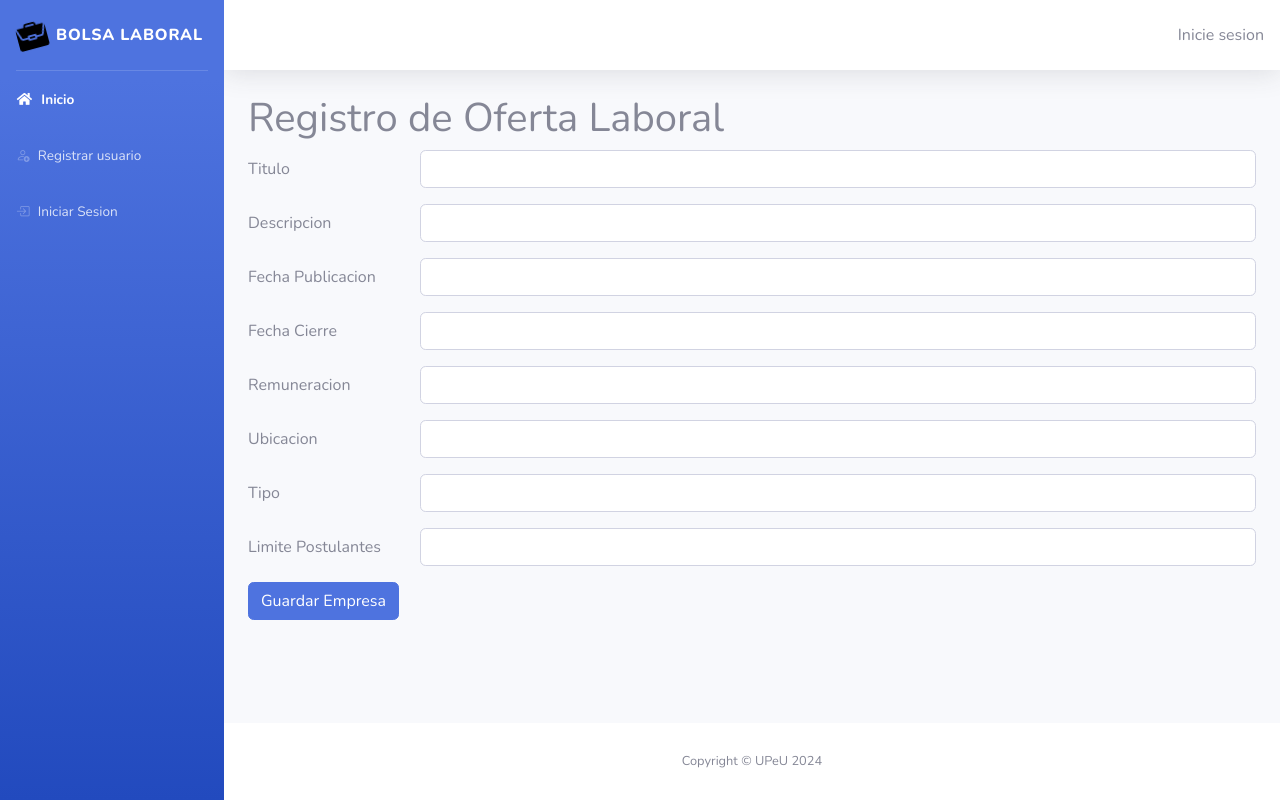
After one commit to GustavoSalluca/bolsa_laboral, a PHP site: page /bolsa/source/registrar_oferta.php in a window 1280 px wide. The commit adds this page. Run offline with PHP 8.4, Linux system fonts and the light colour scheme.

Commit message:
oferta laboral

```diff
--- a/includes/head.php
+++ b/includes/head.php
@@ -69,6 +69,22 @@ session_start();
                     <span>Registrar usuario</span></a>
             </li>
 
+            <?php if (isset($_SESSION["SESION_ROL"]) && $_SESSION["SESION_ROL"] == '2') { ?>
+
+                <li class="nav-item">
+                <a class="nav-link" href="<?php echo RUTAGENERAL; ?>source/registrar_oferta.php">
+                    <i class="bi bi-building-add"></i>
+                    <span>Registrar Oferta Laboral</span></a>
+                </li>
+
+                <li class="nav-item">
+                    <a class="nav-link" href="<?php echo RUTAGENERAL; ?>source/listar_ofertas.php">
+                        <i class="bi bi-building-add"></i>
+                        <span>Oferta Laboral</span></a>
+                </li>
+
+                <?php } ?>
+
             <?php
             if(isset($_SESSION["SESION_ROL"]) && $_SESSION["SESION_ROL"]=='1'){
             ?>
@@ -92,10 +108,24 @@ session_start();
             </li>
 
             <li class="nav-item">
+                <a class="nav-link" href="<?php echo RUTAGENERAL; ?>source/registrar_oferta.php">
+                    <i class="bi bi-building-add"></i>
+                    <span>Registrar Oferta Laboral</span></a>
+            </li>
+
+            <li class="nav-item">
+                <a class="nav-link" href="<?php echo RUTAGENERAL; ?>source/listar_ofertas.php">
+                    <i class="bi bi-building-add"></i>
+                    <span>Oferta Laboral</span></a>
+            </li>
+
+            <li class="nav-item">
                 <a class="nav-link" href="<?php echo RUTAGENERAL; ?>source/listar_empresas.php">
                     <i class="bi bi-building"></i>
                     <span>Empresas</span></a>
             </li>
+
+
 
             <?php
                 }
--- a/index.php
+++ b/index.php
@@ -8,7 +8,11 @@ include("includes/head.php");
 
     <!-- Inicio Zona  central del sistema  -->
 
-
+    <?php
+    if(isset($_REQUEST['noautorizado'])){
+        echo 'no autorizado';
+    }
+    ?>
 
 
 
--- a/source/asignar_usuario.php
+++ b/source/asignar_usuario.php
@@ -9,7 +9,7 @@ if ($_SERVER["REQUEST_METHOD"] == "POST") {
 
 
     // Actualizar la tabla usuarios para marcar el estado de asignación
-    $sql_update_usuario = "UPDATE usuarios SET id_empresa = $id_empresa, estado_asignacion = 1 WHERE id = $id_usuario";
+    $sql_update_usuario = "UPDATE usuarios SET id_empresa = $id_empresa, estado_asignacion = 1, id_rol = 2 WHERE id = $id_usuario";
     mysqli_query($conexion, $sql_update_usuario);
 
     // Actualizar la tabla empresa para agregar el ID del usuario asignado
--- a/source/form_login.php
+++ b/source/form_login.php
@@ -68,9 +68,6 @@ a{
 
 
           </form>
-          <form action="form_register.php">
-            <div class="text-center"><button  class="btn btn-primary px-5 mt-3 ">Registrar Usuario</button></div>
-          </form>
         </div>
 
       </div>
--- a/source/guardar_usuario.php
+++ b/source/guardar_usuario.php
@@ -29,6 +29,6 @@
 
     mysqli_query($conexion,$sql) or die("Error al guardar.");
 
-    header("location: listar_usuarios.php");
+    header("location: form_login.php");
 
 ?>
--- /dev/null
+++ b/source/registrar_oferta.php
@@ -0,0 +1,90 @@
+<link href="themplates/vendor/fontawesome-free/css/all.min.css" rel="stylesheet" type="text/css">
+
+<?php
+include("../includes/head.php");
+?>
+
+<!-- Begin Page Content -->
+<div class="container-fluid">
+
+<h1>Registro de Oferta Laboral </h1>
+    <!-- Inicio Zona  central del sistema  -->
+
+  <form method="POST" action="guardar_oferta.php" >
+
+  <div class="form-group row">
+    <label for="inputEmail3" class="col-sm-2 col-form-label">Titulo</label>
+    <div class="col-sm-10">
+      <input type="text" class="form-control"  name="txt_titulo" required="required">
+    </div>
+  </div>
+
+  <div class="form-group row">
+    <label for="inputPassword3" class="col-sm-2 col-form-label">Descripcion</label>
+    <div class="col-sm-10">
+      <input type="text" class="form-control"  name="txt_descripcion" required="required">
+    </div>
+  </div>
+
+  <div class="form-group row">
+    <label for="inputPassword3" class="col-sm-2 col-form-label">Fecha Publicacion</label>
+    <div class="col-sm-10">
+      <input type="text" class="form-control" name="txt_fecha_publicacion" required="required">
+    </div>
+  </div>
+
+  <div class="form-group row">
+    <label for="inputPassword3" class="col-sm-2 col-form-label">Fecha Cierre</label>
+    <div class="col-sm-10">
+      <input type="text" class="form-control" name="txt_fecha_cierre" required="required" >
+    </div>
+  </div>
+
+  <div class="form-group row">
+    <label for="inputPassword3" class="col-sm-2 col-form-label">Remuneracion</label>
+    <div class="col-sm-10">
+      <input type="text" class="form-control" name="txt_remuneracion" required="required" >
+    </div>
+  </div>
+
+  <div class="form-group row">
+    <label for="inputPassword3" class="col-sm-2 col-form-label">Ubicacion</label>
+    <div class="col-sm-10">
+      <input type="text" class="form-control" name="txt_ubicacion" required="required" >
+    </div>
+  </div>
+
+  <div class="form-group row">
+    <label for="inputPassword3" class="col-sm-2 col-form-label">Tipo</label>
+    <div class="col-sm-10">
+      <input type="text" class="form-control" name="txt_tipo" required="required" >
+    </div>
+  </div>
+
+  <div class="form-group row">
+    <label for="inputPassword3" class="col-sm-2 col-form-label">Limite Postulantes</label>
+    <div class="col-sm-10">
+      <input type="text" class="form-control" name="txt_limite_postulantes" required="required" >
+    </div>
+  </div>
+
+  <div class="form-group row">
+    <div class="col-sm-10">
+      <button type="submit" class="btn btn-primary">Guardar Empresa</button>
+    </div>
+  </div>
+
+</form>
+
+
+
+
+
+    <!-- Fin Zona  central del sistema  -->
+
+
+</div>
+<!-- /.container-fluid -->
+<?php
+include("../includes/foot.php");
+?>
```
Also changed, not shown: source/actualizar_oferta.php (added, +50 -0 lines), source/autorizar_usuario.php (added, +15 -0 lines), source/editar_oferta.php (added, +91 -0 lines), source/eliminar_oferta.php (added, +23 -0 lines), source/guardar_oferta.php (added, +37 -0 lines), source/listar_ofertas.php (added, +95 -0 lines), source/listar_usuarios.php (+15 -0 lines), source/login.php (+7 -1 lines), source/registro_usuarios.php (+14 -0 lines).
